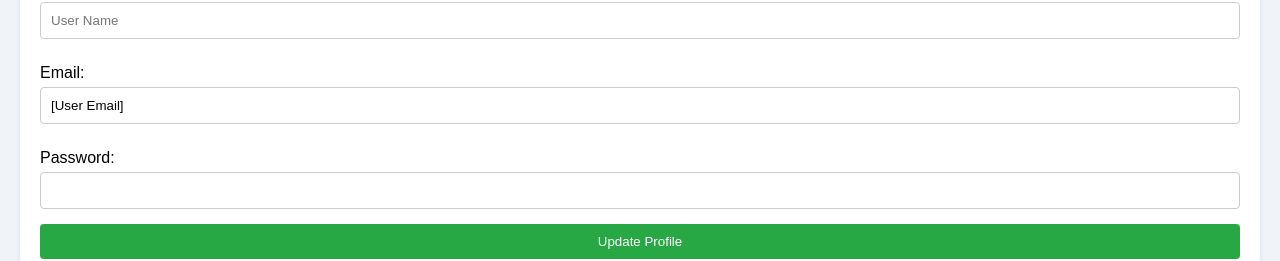
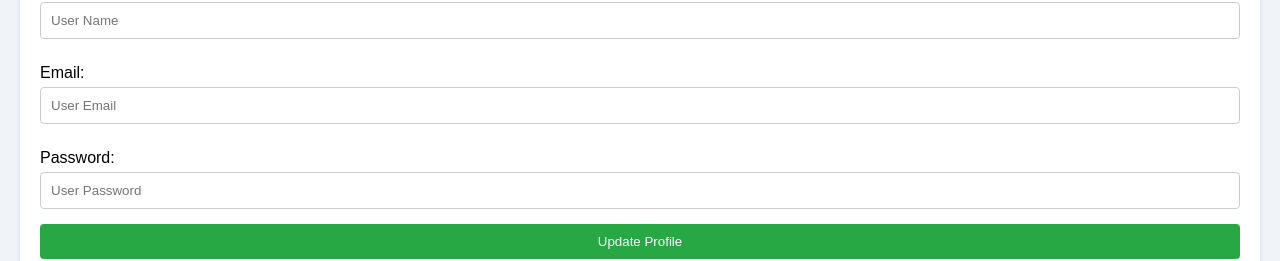
Before and after one commit to vams-443/Learning-Management-System, a plain HTML site: page index.html in a window 1280 px wide. Shown: the part 845-1106 px from the top of the page. Drawn offline with Linux system fonts and the light colour scheme.

Commit message:
Update index.html

```diff
--- a/index.html
+++ b/index.html
@@ -51,13 +51,13 @@
             <h2>User Profile</h2>
             <form id="profileForm">
                 <label for="name">Name:</label>
-                <input type="text" id="name" name="name" placeholder= "User Name">
+                <input type="text" id="name" name="name" placeholder="User Name">
 
                 <label for="email">Email:</label>
-                <input type="email" id="email" name="email" value="[User Email]">
+                <input type="email" id="email" name="email" placeholder="User Email">
 
                 <label for="password">Password:</label>
-                <input type="password" id="password" name="password">
+                <input type="password" id="password" name="password" placeholder="User Password">
 
                 <button type="submit">Update Profile</button>
             </form>
```
